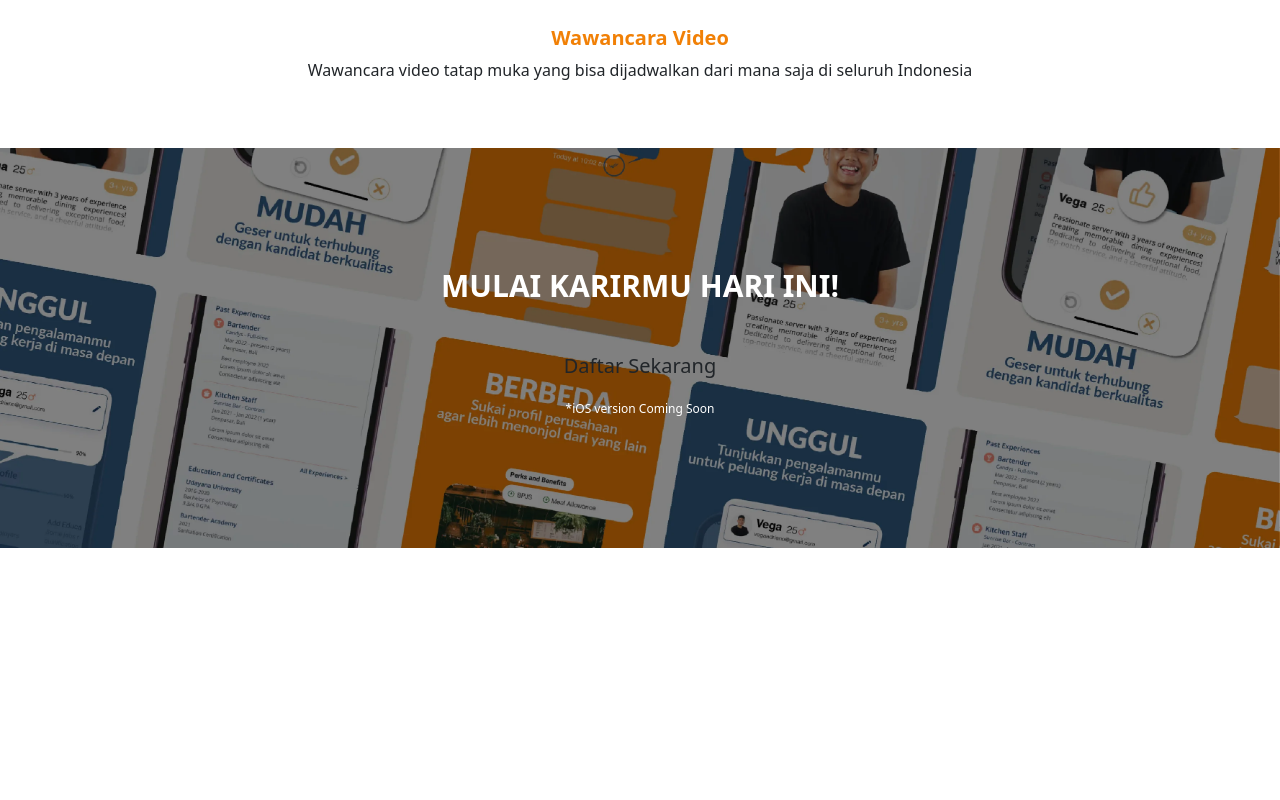
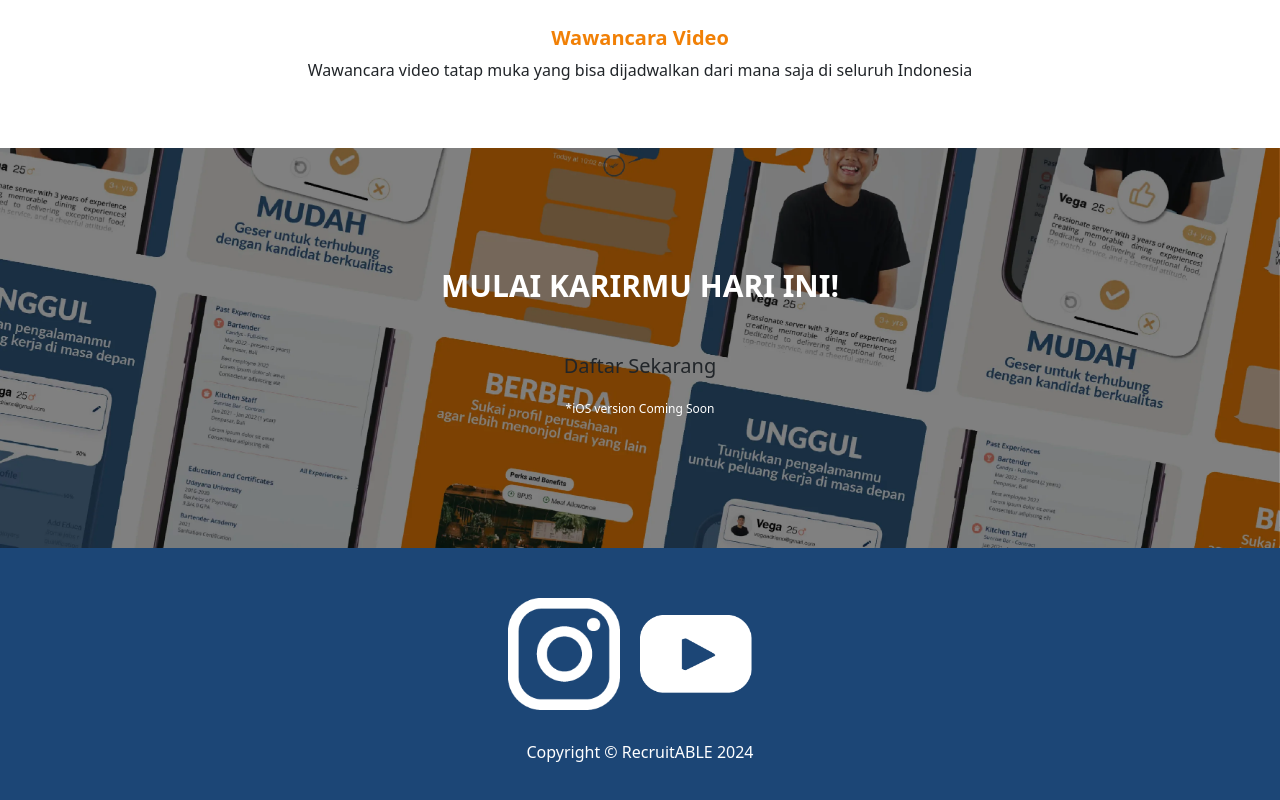
Before and after one commit to themeprys/lwrnc, a Next.js app: page / in a window 1280 px wide. Shown: the part 5389-6189 px from the top of the page. Before the commit the page ends 5937 px from the top, so only its background shows below. Built offline with nearby package versions, Linux system fonts and the light colour scheme.

Commit message:
add copy

```diff
--- a/src/app/globals.css
+++ b/src/app/globals.css
@@ -125,3 +125,18 @@ p.lwrn_ios {
   font-size: 12px !important;
   color: #fff;
 }
+
+
+#lwrn_footer {
+  background-color: #1c4676;
+  padding: 50px;
+}
+
+#lwrn_footer a {
+  padding-right: 20px;
+}
+
+.lwrn_copy {
+  color: #fff;
+  padding: 30px 0 0 0;
+}
--- a/src/app/page.js
+++ b/src/app/page.js
@@ -6,6 +6,8 @@ import iconOne from '/public/img/icon_1.webp'
 import iconTwo from '/public/img/icon_2.webp'
 import appThumb from '/public/img/app.webp'
 import appFitur from '/public/img/fitur.webp'
+import iconYoutube from '/public/img/yt.webp'
+import iconInstagram from '/public/img/ig.webp'
 
 import { ReactElement } from 'react'
 import { FontAwesomeIcon } from '@fortawesome/react-fontawesome'
@@ -179,18 +181,39 @@ export default function Home() {
       <a href="https://play.google.com/store/apps/details?id=com.recruit_able.app.twa&pcampaignid=web_share" className='btn btn-lg btn-recruit'>Daftar Sekarang</a>
       <p className='lwrn_ios'>*iOS version Coming Soon</p>
       </div>
-      {/* <div id="lwrn_footer">
+      <div id="lwrn_footer" className='text-center'>
         <div className='container'>
           <div className='row'>
             <div className='col-12'>
-              <ul>
-                <li><a href="#"><FontAwesomeIcon icon="coffee" /></a></li>
-                <li><a href="#">YouTube</a></li>
-              </ul>
+              <a href="https://www.instagram.com/recruit.able" target="_blank">
+                  <Image
+                    src={iconInstagram}
+                    alt="Recruitable"
+                    width={100}
+                    sizes="100vw"
+                    style={{
+                      width: '10%',
+                      height: 'auto',
+                    }}
+                  />
+                  </a>
+                  <a href="https://www.youtube.com/@RecruitABLEapp" target="_blank">
+                  <Image
+                    src={iconYoutube}
+                    alt="Recruitable"
+                    width={100}
+                    sizes="100vw"
+                    style={{
+                      width: '10%',
+                      height: 'auto',
+                    }}
+                  />
+                  </a>
             </div>
+            <div className='lwrn_copy'>Copyright &copy; RecruitABLE 2024</div>
           </div>
         </div>
-      </div> */}
+      </div>
     </>
   );
 }
```
Also changed, not shown: public/img/ig.webp (added), public/img/yt.webp (added).
